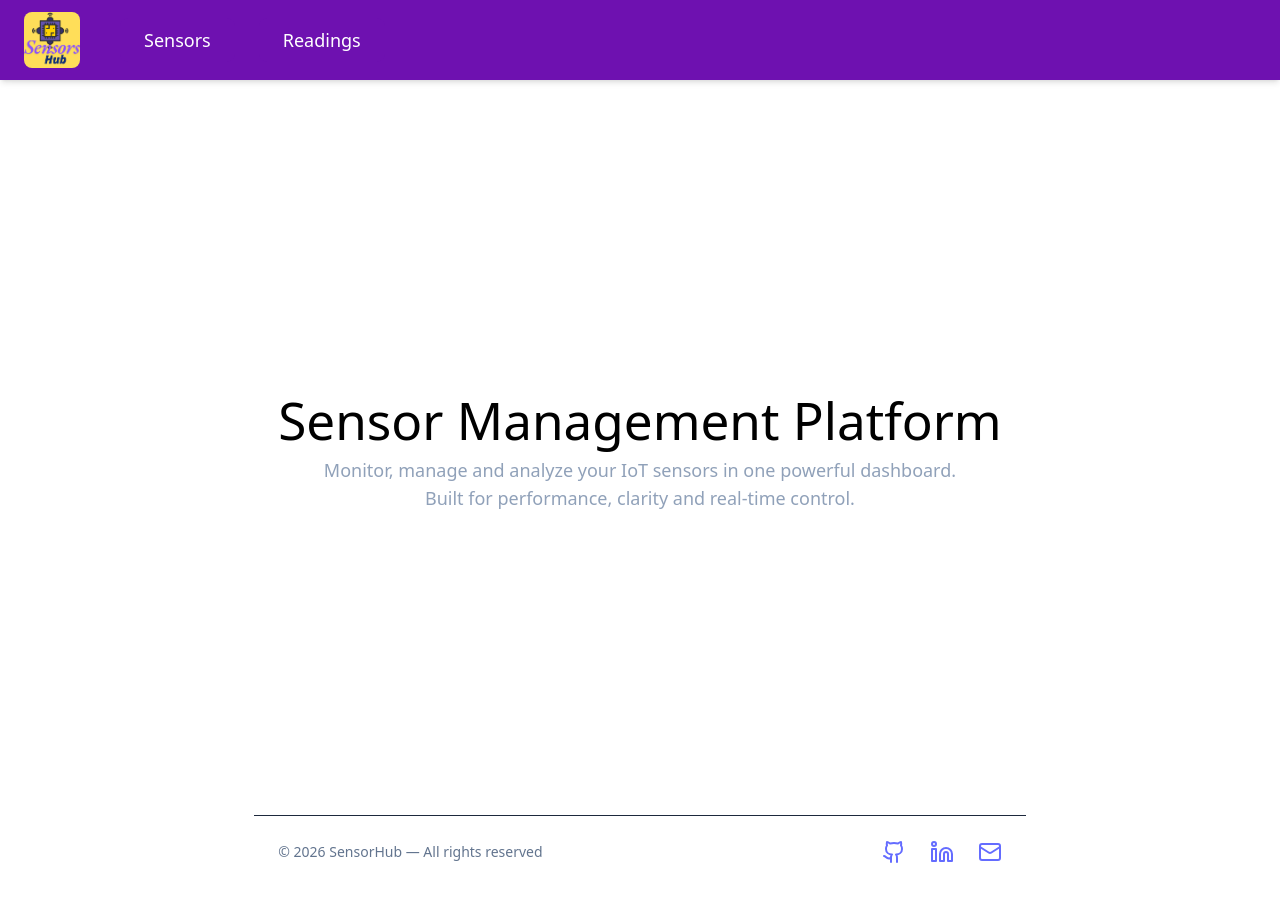
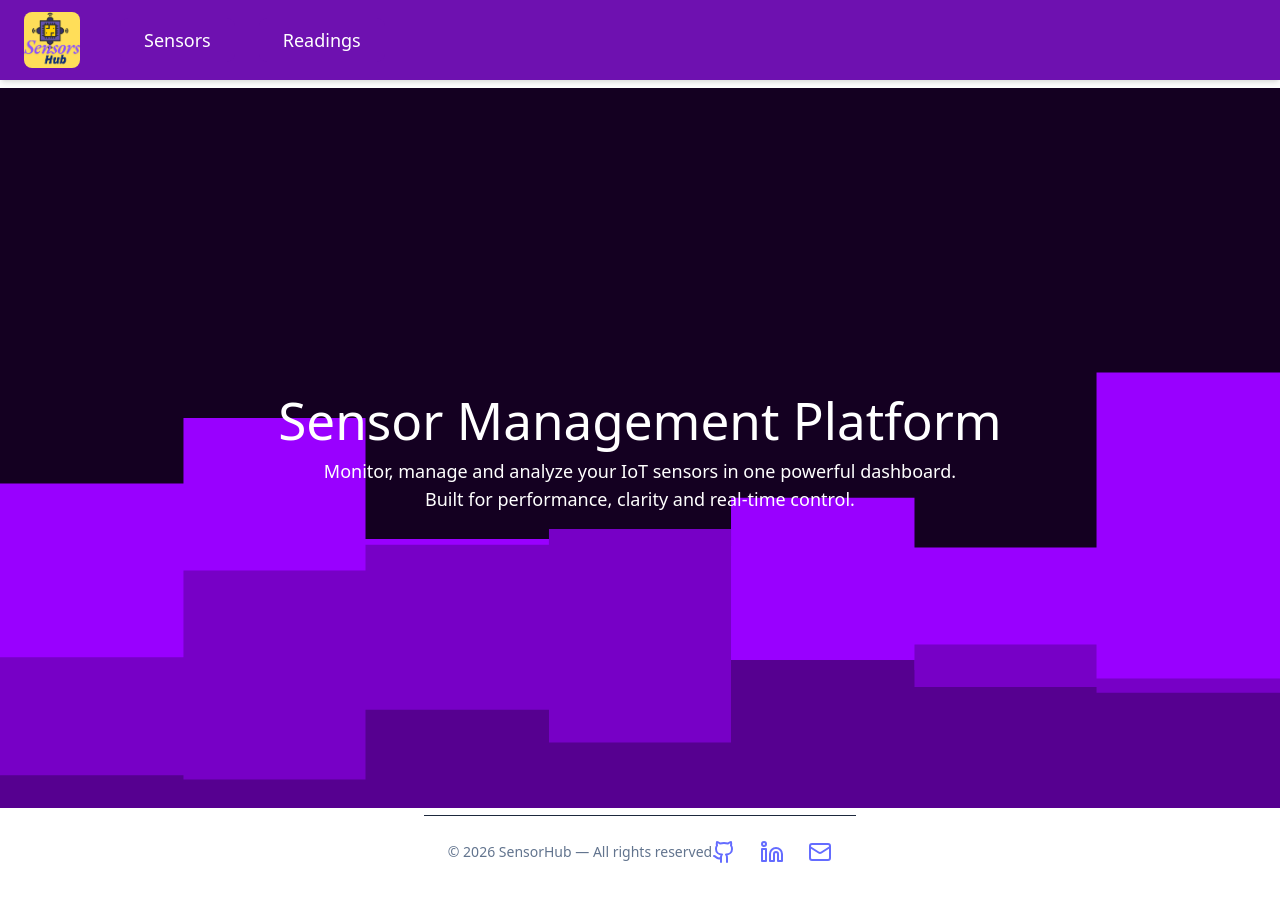
Before and after one commit to sdi2100129/iot-reporting, a React (Vite) app in the folder frontend/: page / in a window 1280 px wide. Shown: the top 902 px of the page. Built offline with nearby package versions, Linux system fonts and the light colour scheme.

Commit message:
home page almost done

```diff
--- a/frontend/src/components/Home.jsx
+++ b/frontend/src/components/Home.jsx
@@ -2,23 +2,24 @@ import bg from "../assets/layered-steps-haikei.svg";
 
 export default function Home() {
   return (
-    <div className="relative flex flex-col justify-center items-center min-h-[calc(100vh-5rem)] text-black px-6 text-center overflow-hidden">
+    <div className="relative z-0 w-screen left-1/2 right-1/2 -ml-[50vw] -mr-[50vw] flex flex-col justify-center items-center min-h-[calc(100vh-5rem)] pt-px text-white px-6 text-center overflow-hidden">
 
-    {/* Background SVG */}
-    <img
+      {/* Background SVG */}
+      <img
         src={bg}
         alt="Background pattern"
-        className="absolute inset-0 w-full h-full object-cover -z-10 animate-bg"
-    />
+        className="absolute inset-0 w-full h-full -z-10 object-cover pointer-events-none"
+      />
 
-    <h1 className="text-5xl md:text-6xl font-bold mb-6 mt-4">
+      {/* Content */}
+      <h1 className="text-5xl md:text-6xl font-bold mb-6 mt-4 z-10">
         Sensor Management Platform
-    </h1>
+      </h1>
 
-    <p className="text-slate-400 max-w-2xl text-lg">
+      <p className="text-white max-w-2xl text-lg z-10">
         Monitor, manage and analyze your IoT sensors in one powerful dashboard.
         Built for performance, clarity and real-time control.
-    </p>
+      </p>
     </div>
-  )
+  );
 }
--- a/frontend/src/components/Sensors/SensorForm.jsx
+++ b/frontend/src/components/Sensors/SensorForm.jsx
@@ -25,6 +25,10 @@ export default function SensorForm({newSensors, setNewSensors, addSensor, update
               onChange={e => handleInputChange(index, field, e.target.value)}
             />
           ))}
+
+
+
+
           <br />
           <button onClick={() => addSensor(sensor)}>Add</button>
           <button onClick={() => updateSensor(sensor)}>Update</button>
```
Also changed, not shown: frontend/src/App.css (line endings or trailing spaces).
